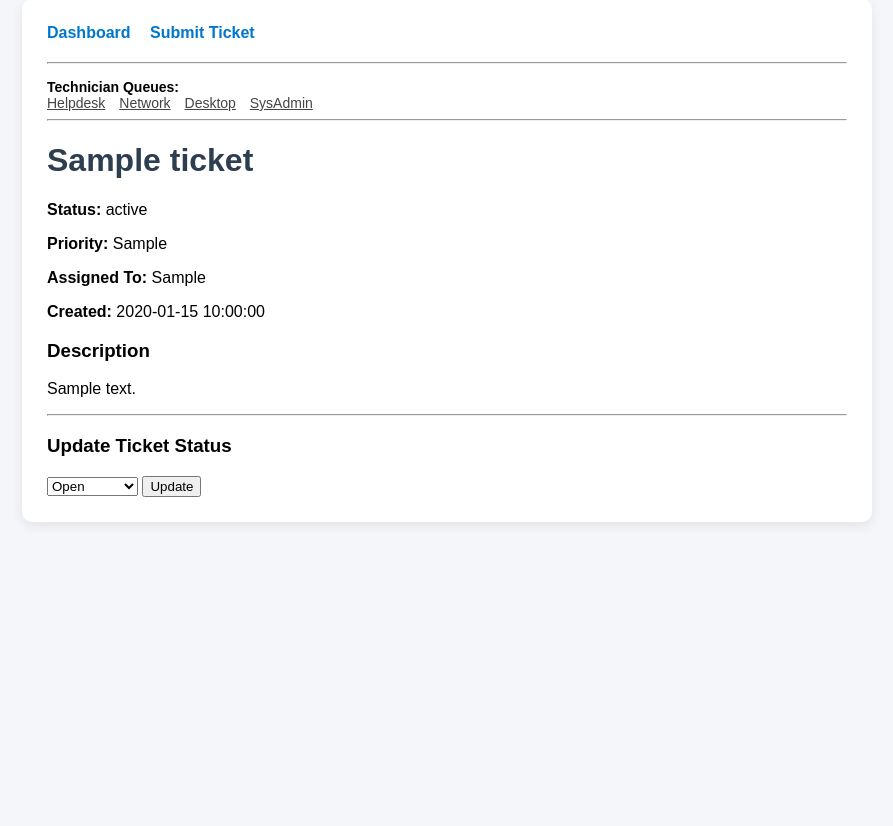
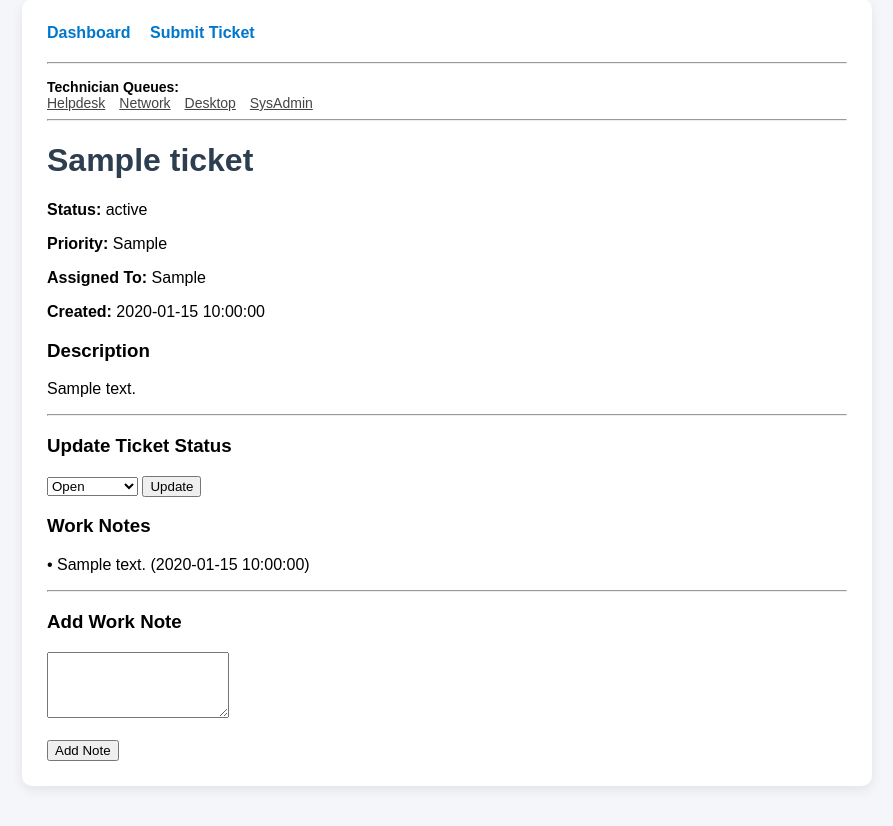
Before and after one commit to cshamburger/itsm-ticketing-system, a Flask app: page /ticket/1 in a window 1280 px wide. Shown: the part 41-867 px from the top of the page, without its empty margins (193-1086 px from the left). Before the commit the page ends 565 px from the top, so only its background shows below. Run offline with Flask 3, Linux system fonts and the light colour scheme; tables that the repository leaves empty hold one stand-in row (values such as "Sample post").

Commit message:
Added a comment note section to files

```diff
--- a/app/routes.py
+++ b/app/routes.py
@@ -1,5 +1,5 @@
 from flask import Blueprint, render_template, request, redirect, url_for
-from .models import Ticket
+from .models import Ticket, Note
 from . import db
 
 main = Blueprint('main', __name__)
@@ -42,7 +42,6 @@ def submit_ticket():
         elif "password" in text:
             assigned_to = "Helpdesk"
 
-        # ---- Create Ticket ----
         ticket = Ticket(
             title=title,
             description=description,
@@ -52,8 +51,6 @@ def submit_ticket():
 
         db.session.add(ticket)
         db.session.commit()
-
-        print("TICKET SAVED")
 
         return redirect(url_for('main.home'))
 
@@ -65,11 +62,25 @@ def ticket_detail(ticket_id):
     ticket = Ticket.query.get_or_404(ticket_id)
 
     if request.method == 'POST':
-        ticket.status = request.form['status']
-        db.session.commit()
+
+        # Update status
+        if 'status' in request.form:
+            ticket.status = request.form['status']
+            db.session.commit()
+
+        # Add note
+        if 'note' in request.form:
+            note = Note(
+                content=request.form['note'],
+                ticket_id=ticket.id
+            )
+            db.session.add(note)
+            db.session.commit()
+
         return redirect(url_for('main.ticket_detail', ticket_id=ticket.id))
 
     return render_template("ticket_detail.html", ticket=ticket)
+
 
 @main.route('/queue/<tech>')
 def technician_queue(tech):
--- a/app/templates/ticket_detail.html
+++ b/app/templates/ticket_detail.html
@@ -27,4 +27,21 @@
     <button type="submit">Update</button>
 </form>
 
+<h3>Work Notes</h3>
+
+{% for note in ticket.notes %}
+    <p>• {{ note.content }} ({{ note.created_at }})</p>
+{% else %}
+    <p>No updates yet.</p>
+{% endfor %}
+
+<hr>
+
+<h3>Add Work Note</h3>
+<form method="POST">
+    <textarea name="note" rows="4" required></textarea><br><br>
+    <button type="submit">Add Note</button>
+</form>
+
+
 {% endblock %}
```
Also changed, not shown: app/models.py (+17 -1 lines), README.md.
